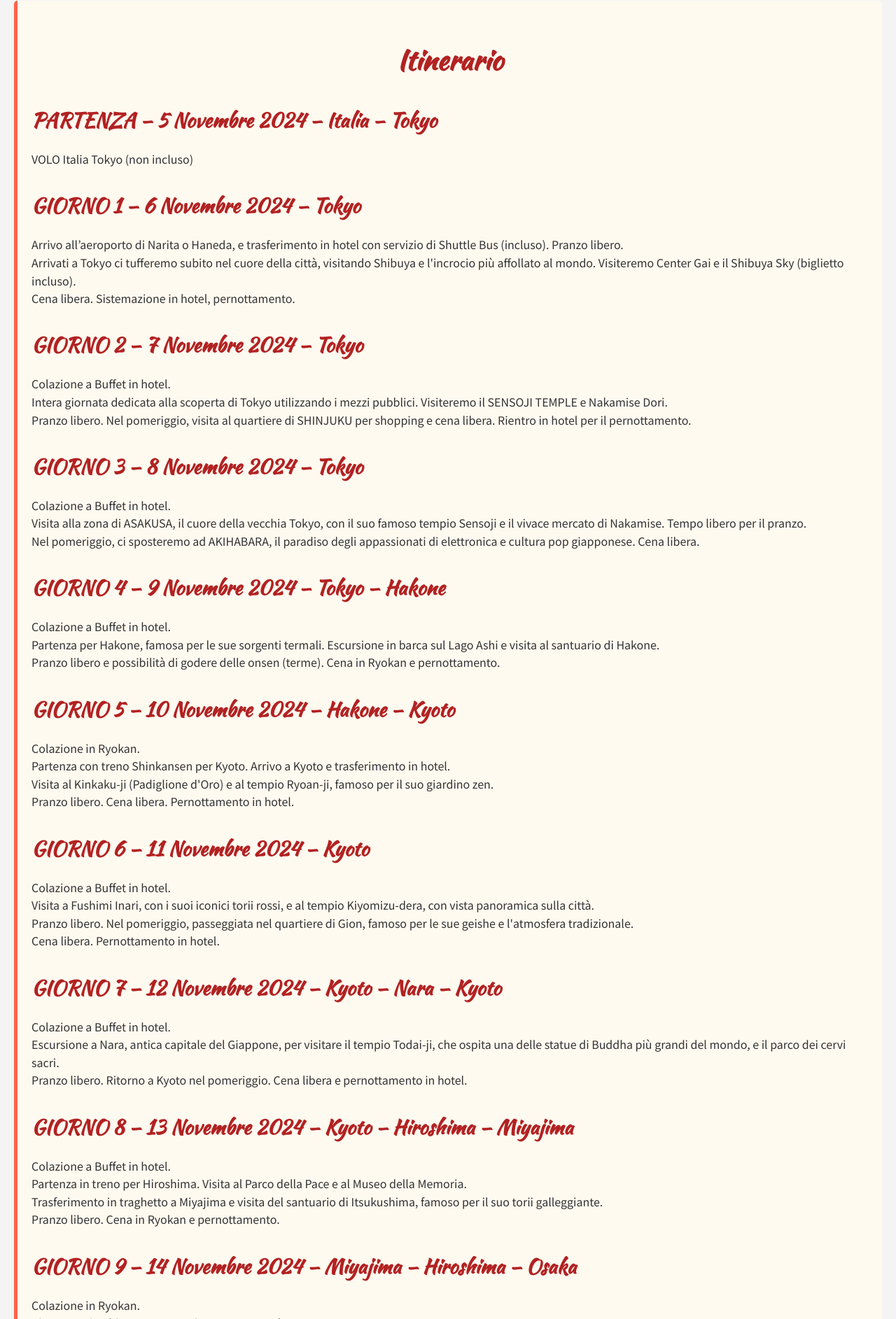
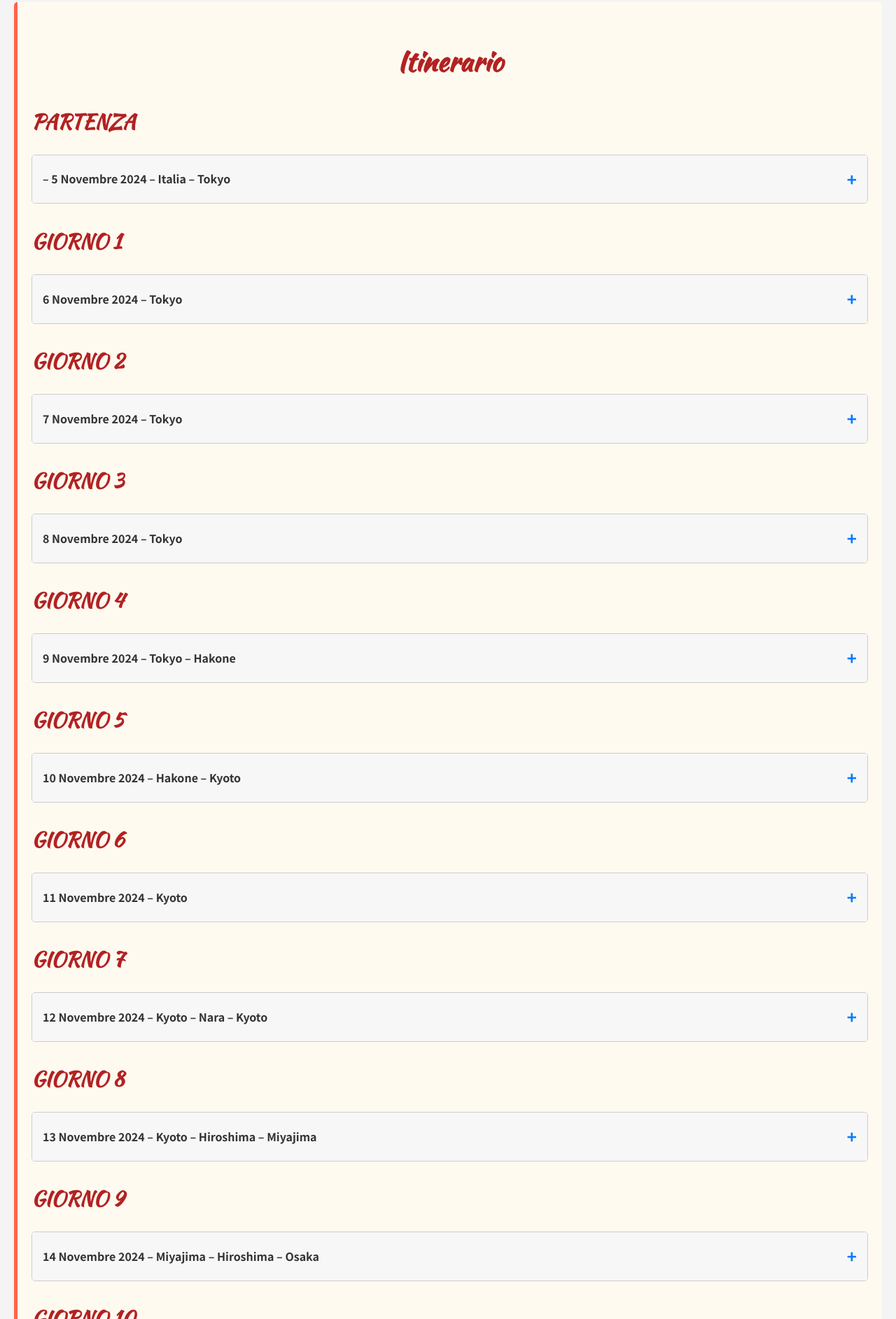
Before and after one commit to gioelezulli/giappone, a plain HTML site: page index.html in a window 1280 px wide. Shown: the part 915-2800 px from the top of the page at 70% size. Drawn offline with Linux system fonts and the light colour scheme.

Commit message:
spoiler per itinerario

```diff
--- a/index.html
+++ b/index.html
@@ -5,16 +5,61 @@
     <meta name="viewport" content="width=device-width, initial-scale=1.0">
     <title>Vivere un' Esperienza unica IL GIAPPONE</title>
     <link rel="stylesheet" href="style.css">
+	<style>
+        /* Stile generale per le sezioni */
+.section {
+    margin: 20px 0;
+    border: 1px solid #ccc;
+    border-radius: 5px;
+    overflow: hidden;
+}
+
+/* Header della sezione */
+.section-header {
+    background-color: #f7f7f7;
+    padding: 15px;
+    display: flex;
+    justify-content: space-between;
+    align-items: center;
+    cursor: pointer;
+    font-weight: bold;
+}
+
+/* Icona spoiler */
+.spoiler-icon {
+    font-size: 1.5em;
+    color: #007bff;
+    transition: transform 0.3s ease;
+}
+
+/* Contenuto della sezione */
+.section-content {
+    padding: 15px;
+    display: none; /* Nascondi il contenuto di default */
+    animation: slideDown 0.3s ease forwards;
+}
+
+/* Effetto di apertura e chiusura */
+@keyframes slideDown {
+    from { height: 0; opacity: 0; }
+    to { height: auto; opacity: 1; }
+}
+
+@keyframes slideUp {
+    from { height: auto; opacity: 1; }
+    to { height: 0; opacity: 0; }
+}
+
+/* Modifica dell'icona quando la sezione è aperta */
+.section-header.active .spoiler-icon {
+    transform: rotate(45deg); /* Ruota l'icona per mostrare una "x" */
+}
+
+    </style>
 </head>
 <body>
     <!-- Contenitore delle parole chiave -->
     <div class="keyword-container">
-        <div class="keywords">
-            <span>Monte Fuji</span>
-            <span>Kyoto</span>
-            <span>Tokyo</span>
-            <!-- Aggiungi altre parole chiave qui -->
-        </div>
         <button class="hamburger-icon" onclick="toggleMenu()">&#9776;</button>
         <div class="dropdown-menu">
             <span>Monte Fuji</span>
@@ -55,9 +100,9 @@
 <!-- Altre sezioni della pagina web -->
 
     <section id="destinazione">
-        <h2>Destinazione</h2>
-        <p>
-Viaggio di gruppo in Giappone
+	<h2>Destinazione</h2>
+
+        <p>Viaggio di gruppo in Giappone
 6-16 Novembre 2024
 
 Il Giappone ci aspetta! Un viaggio attraverso il Paese del Sol Levante, alla scoperta dei luoghi più iconici e di alcune gemme fuori dai circuiti turistici più famosi.
@@ -66,8 +111,8 @@ Da Tokyo a Kyoto a Osaka, dai treni proiettile alla cultura zen, in un paese dov
 
 Visiteremo un villaggio di epoca Edo, assisteremo alla cerimonia del te, gusteremo i piatti di una delle cucine più buone e ricercate, e vi guideremo attraverso un mondo completamente diverso dal nostro.
 
-Sarà un viaggio incredibile!
-</p>
+Sarà un viaggio incredibile!</p>
+
     </section>
 
 <section id="itinerario">
@@ -75,13 +120,27 @@ Sarà un viaggio incredibile!
 
     <!-- Giorno 0: Partenza -->
     <div class="giorno">
-        <h3>PARTENZA – 5 Novembre 2024 – Italia – Tokyo</h3>
+        <h3>PARTENZA</h3>
+		<div class="section">
+    <div class="section-header" onclick="toggleSection(this)">
+        <span>– 5 Novembre 2024 – Italia – Tokyo</span>
+        <span class="spoiler-icon">+</span>
+    </div>
+    <div class="section-content">
         <p>VOLO Italia Tokyo (non incluso)</p>
+		</div>
+
     </div>
 
     <!-- Giorno 1: Arrivo a Tokyo -->
     <div class="giorno">
-        <h3>GIORNO 1 – 6 Novembre 2024 – Tokyo</h3>
+        <h3>GIORNO 1</h3>
+		<div class="section">
+    <div class="section-header" onclick="toggleSection(this)">
+        <span>6 Novembre 2024 – Tokyo</span>
+        <span class="spoiler-icon">+</span>
+    </div>
+    <div class="section-content">
         <p>
             Arrivo all’aeroporto di Narita o Haneda, e trasferimento in hotel con servizio di Shuttle Bus (incluso).
             Pranzo libero.<br>
@@ -89,113 +148,184 @@ Sarà un viaggio incredibile!
             Visiteremo Center Gai e il Shibuya Sky (biglietto incluso).<br>
             Cena libera. Sistemazione in hotel, pernottamento.
         </p>
+		</div>
     </div>
 
     <!-- Giorno 2: Tokyo -->
     <div class="giorno">
-        <h3>GIORNO 2 – 7 Novembre 2024 – Tokyo</h3>
+        <h3>GIORNO 2</h3>
+		<div class="section">
+    <div class="section-header" onclick="toggleSection(this)">
+        <span>7 Novembre 2024 – Tokyo</span>
+        <span class="spoiler-icon">+</span>
+    </div>
+    <div class="section-content">
         <p>
             Colazione a Buffet in hotel.<br>
             Intera giornata dedicata alla scoperta di Tokyo utilizzando i mezzi pubblici. Visiteremo il SENSOJI TEMPLE e Nakamise Dori.<br>
             Pranzo libero. Nel pomeriggio, visita al quartiere di SHINJUKU per shopping e cena libera.
             Rientro in hotel per il pernottamento.
         </p>
+		</div>
     </div>
 
     <!-- Giorno 3: Tokyo -->
     <div class="giorno">
-        <h3>GIORNO 3 – 8 Novembre 2024 – Tokyo</h3>
+        <h3>GIORNO 3</h3>
+		<div class="section">
+    <div class="section-header" onclick="toggleSection(this)">
+        <span>8 Novembre 2024 – Tokyo</span>
+        <span class="spoiler-icon">+</span>
+    </div>
+    <div class="section-content">
         <p>
             Colazione a Buffet in hotel.<br>
             Visita alla zona di ASAKUSA, il cuore della vecchia Tokyo, con il suo famoso tempio Sensoji e il vivace mercato di Nakamise.
             Tempo libero per il pranzo.<br>
             Nel pomeriggio, ci sposteremo ad AKIHABARA, il paradiso degli appassionati di elettronica e cultura pop giapponese. Cena libera.
         </p>
+		</div>
     </div>
 
     <!-- Giorno 4: Hakone -->
     <div class="giorno">
-        <h3>GIORNO 4 – 9 Novembre 2024 – Tokyo – Hakone</h3>
+        <h3>GIORNO 4</h3>
+		<div class="section">
+    <div class="section-header" onclick="toggleSection(this)">
+        <span>9 Novembre 2024 – Tokyo – Hakone</span>
+        <span class="spoiler-icon">+</span>
+    </div>
+    <div class="section-content">
         <p>
             Colazione a Buffet in hotel.<br>
             Partenza per Hakone, famosa per le sue sorgenti termali. Escursione in barca sul Lago Ashi e visita al santuario di Hakone.<br>
             Pranzo libero e possibilità di godere delle onsen (terme). Cena in Ryokan e pernottamento.
         </p>
+		</div>
     </div>
 
     <!-- Giorno 5: Kyoto -->
     <div class="giorno">
-        <h3>GIORNO 5 – 10 Novembre 2024 – Hakone – Kyoto</h3>
+        <h3>GIORNO 5</h3>
+		<div class="section">
+    <div class="section-header" onclick="toggleSection(this)">
+        <span>10 Novembre 2024 – Hakone – Kyoto</span>
+        <span class="spoiler-icon">+</span>
+    </div>
+    <div class="section-content">
         <p>
             Colazione in Ryokan.<br>
             Partenza con treno Shinkansen per Kyoto. Arrivo a Kyoto e trasferimento in hotel.<br>
             Visita al Kinkaku-ji (Padiglione d'Oro) e al tempio Ryoan-ji, famoso per il suo giardino zen.<br>
             Pranzo libero. Cena libera. Pernottamento in hotel.
         </p>
+		</div>
     </div>
 
     <!-- Giorno 6: Kyoto -->
     <div class="giorno">
-        <h3>GIORNO 6 – 11 Novembre 2024 – Kyoto</h3>
+        <h3>GIORNO 6</h3>
+		<div class="section">
+    <div class="section-header" onclick="toggleSection(this)">
+        <span>11 Novembre 2024 – Kyoto</span>
+        <span class="spoiler-icon">+</span>
+    </div>
+    <div class="section-content">
         <p>
             Colazione a Buffet in hotel.<br>
             Visita a Fushimi Inari, con i suoi iconici torii rossi, e al tempio Kiyomizu-dera, con vista panoramica sulla città.<br>
             Pranzo libero. Nel pomeriggio, passeggiata nel quartiere di Gion, famoso per le sue geishe e l'atmosfera tradizionale.<br>
             Cena libera. Pernottamento in hotel.
         </p>
+		</div>
     </div>
 
     <!-- Giorno 7: Nara -->
     <div class="giorno">
-        <h3>GIORNO 7 – 12 Novembre 2024 – Kyoto – Nara – Kyoto</h3>
+        <h3>GIORNO 7</h3>
+		<div class="section">
+    <div class="section-header" onclick="toggleSection(this)">
+        <span>12 Novembre 2024 – Kyoto – Nara – Kyoto</span>
+        <span class="spoiler-icon">+</span>
+    </div>
+    <div class="section-content">
         <p>
             Colazione a Buffet in hotel.<br>
             Escursione a Nara, antica capitale del Giappone, per visitare il tempio Todai-ji, che ospita una delle statue di Buddha più grandi del mondo,
             e il parco dei cervi sacri.<br>
             Pranzo libero. Ritorno a Kyoto nel pomeriggio. Cena libera e pernottamento in hotel.
         </p>
+		</div>
     </div>
 
     <!-- Giorno 8: Hiroshima -->
     <div class="giorno">
-        <h3>GIORNO 8 – 13 Novembre 2024 – Kyoto – Hiroshima – Miyajima</h3>
+        <h3>GIORNO 8</h3>
+		<div class="section">
+    <div class="section-header" onclick="toggleSection(this)">
+        <span>13 Novembre 2024 – Kyoto – Hiroshima – Miyajima</span>
+        <span class="spoiler-icon">+</span>
+    </div>
+    <div class="section-content">
         <p>
             Colazione a Buffet in hotel.<br>
             Partenza in treno per Hiroshima. Visita al Parco della Pace e al Museo della Memoria.<br>
             Trasferimento in traghetto a Miyajima e visita del santuario di Itsukushima, famoso per il suo torii galleggiante.<br>
             Pranzo libero. Cena in Ryokan e pernottamento.
         </p>
+		</div>
     </div>
 
     <!-- Giorno 9: Osaka -->
     <div class="giorno">
-        <h3>GIORNO 9 – 14 Novembre 2024 – Miyajima – Hiroshima – Osaka</h3>
+        <h3>GIORNO 9</h3>
+		<div class="section">
+    <div class="section-header" onclick="toggleSection(this)">
+        <span>14 Novembre 2024 – Miyajima – Hiroshima – Osaka</span>
+        <span class="spoiler-icon">+</span>
+    </div>
+    <div class="section-content">
         <p>
             Colazione in Ryokan.<br>
             Rientro a Hiroshima e partenza in treno per Osaka.<br>
             Visita al castello di Osaka e passeggiata nel vivace quartiere di Dotonbori, famoso per le insegne luminose e la cucina locale.<br>
             Pranzo libero. Cena libera e pernottamento in hotel.
         </p>
+		</div>
     </div>
 
     <!-- Giorno 10: Osaka -->
     <div class="giorno">
-        <h3>GIORNO 10 – 15 Novembre 2024 – Osaka</h3>
+        <h3>GIORNO 10</h3>
+		<div class="section">
+    <div class="section-header" onclick="toggleSection(this)">
+        <span>15 Novembre 2024 – Osaka</span>
+        <span class="spoiler-icon">+</span>
+    </div>
+    <div class="section-content">
         <p>
             Colazione a Buffet in hotel.<br>
             Giornata libera a Osaka per shopping o visite individuali.<br>
             Possibilità di visitare il famoso Acquario di Osaka o fare un'escursione a Kobe. Pranzo e cena liberi.<br>
             Pernottamento in hotel.
         </p>
+		</div>
     </div>
 
     <!-- Giorno 11: Ritorno -->
     <div class="giorno">
-        <h3>GIORNO 11 – 16 Novembre 2024 – Osaka – Italia</h3>
+        <h3>GIORNO 11</h3>
+		<div class="section">
+    <div class="section-header" onclick="toggleSection(this)">
+        <span>16 Novembre 2024 – Osaka – Italia</span>
+        <span class="spoiler-icon">+</span>
+    </div>
+    <div class="section-content">
         <p>
             Colazione a Buffet in hotel.<br>
             Trasferimento all'aeroporto di Kansai con servizio di Shuttle Bus (incluso) e volo di ritorno per l'Italia.
         </p>
+		</div>
     </div>
 
 </section>
@@ -265,5 +395,20 @@ function toggleContactMenu() {
 }
 </script>
 
+<script>
+function toggleSection(header) {
+    const content = header.nextElementSibling;
+    const isOpen = content.style.display === "block";
+
+    if (isOpen) {
+        content.style.display = "none";
+        header.classList.remove("active");
+    } else {
+        content.style.display = "block";
+        header.classList.add("active");
+    }
+}
+</script>
+
 </body>
 </html>
--- a/style.css
+++ b/style.css
@@ -229,9 +229,9 @@ a {
     color: #333;
 }
 
-/* Hamburger icon button - hidden on large screens */
+/* Hamburger icon button - visible on all screens */
 .hamburger-icon {
-    display: none;
+    display: block;
     background: none;
     border: none;
     font-size: 2em;
@@ -240,20 +240,21 @@ a {
     z-index: 1001;
 }
 
-/* Dropdown menu for small screens */
+/* Dropdown menu */
 .dropdown-menu {
     display: none;
     flex-direction: column;
     background-color: white;
     position: absolute;
-    top: 100%; /* Posiziona il menu subito sotto il tasto hamburger */
+    top: 100%; /* Posiziona il menu sotto l'icona dell'hamburger */
     right: 0;
     width: 200px; /* Larghezza del menu a tendina */
     box-shadow: 0 4px 8px rgba(0, 0, 0, 0.2);
     padding: 10px;
-    z-index: 1100; /* Assicurati che sia sopra il resto della pagina */
+    z-index: 1100;
 }
 
+/* Stili delle voci del menu */
 .dropdown-menu span {
     padding: 10px 0;
     border-bottom: 1px solid #ccc;
@@ -284,6 +285,14 @@ a {
 @media (min-width: 769px) {
     .dropdown-menu {
         display: none;
+    }
+	.hamburger-icon {
+        display: block;
+    }
+	.dropdown-menu {
+        top: 50px; /* Posiziona il menu immediatamente sotto il tasto hamburger */
+        right: auto;
+        left: 10px; /* Allinea il menu con il tasto hamburger a sinistra */
     }
 }
 
```
